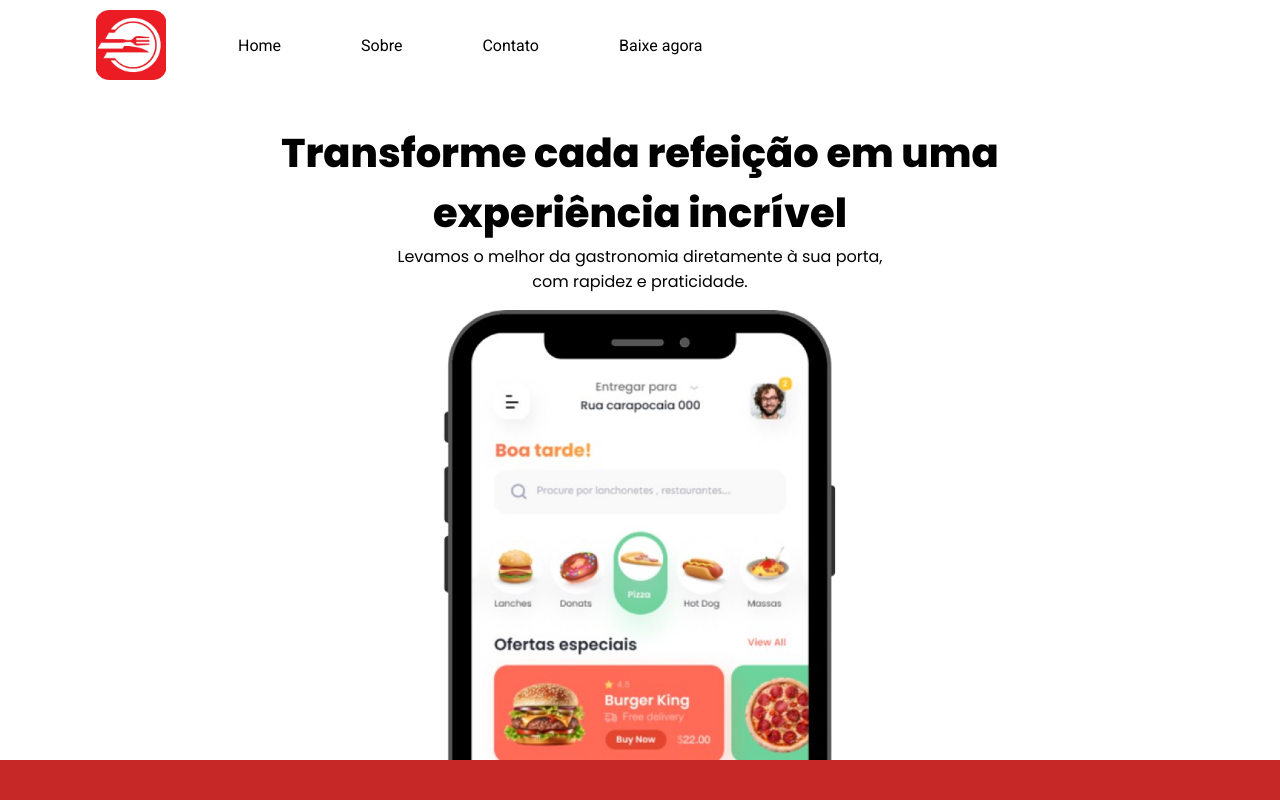
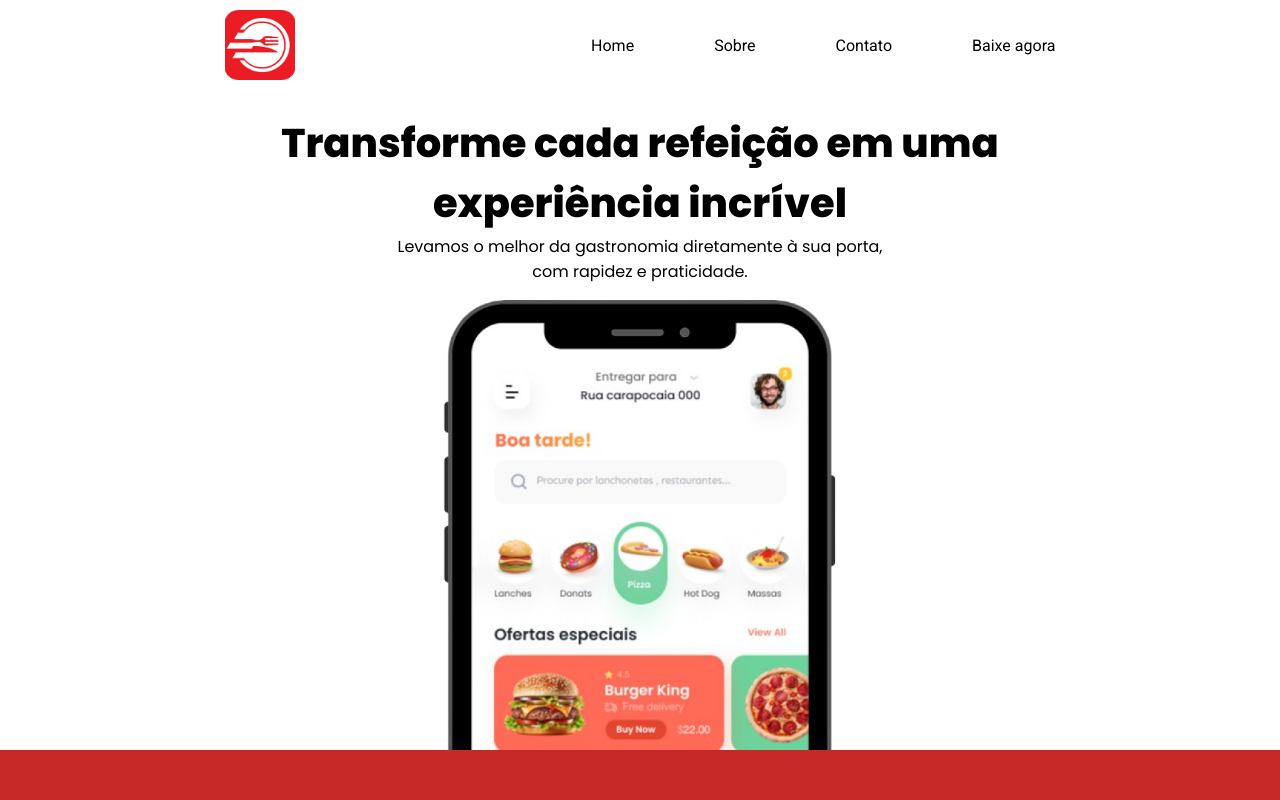
Before and after one commit to nakatadev/landingPage-GourmetON, a React (Create React App) app: page / in a window 1280 px wide. Shown: the top 800 px of the page. Built offline with nearby package versions, Linux system fonts and the light colour scheme; no server answers.

Commit message:
finalizado

```diff
--- a/package.json
+++ b/package.json
@@ -9,6 +9,7 @@
     "react": "^18.3.1",
     "react-dom": "^18.3.1",
     "react-scripts": "5.0.1",
+    "react-scroll": "^1.9.0",
     "react-swiper": "^0.1.5",
     "swiper": "^11.1.14",
     "web-vitals": "^2.1.4"
--- a/src/componentes/apresentacao/apresentacao.css
+++ b/src/componentes/apresentacao/apresentacao.css
@@ -12,6 +12,7 @@
         flex-direction: column;
         justify-content: center;
         align-items: center;
+        margin-top: 3em;
     }
     .sec1__apresentacao h1 {
         font-family: var(--font-poppins);
@@ -43,6 +44,7 @@
         flex-direction: column;
         justify-content: center;
         align-items: center;
+        margin-top: 5em;
     }
     .sec1__apresentacao h1 {
         font-family: var(--font-poppins);
--- a/src/componentes/conheca/conheca.js
+++ b/src/componentes/conheca/conheca.js
@@ -5,7 +5,7 @@ import appSec2 from '../../imagens/App login GourmetON (2).png'
 
 function Conheca() {
     return (
-        <section className="sec2__conheca">
+        <section className="sec2__conheca" id="conhecaID">
             <h2>Conheça a GourmetON</h2>
             <div className="sec2__infos">
                 <h3>O Gourmet On é o aplicativo de delivery pensado para quem busca muito mais do que apenas uma refeição.</h3>
--- a/src/componentes/formulario/formulario.css
+++ b/src/componentes/formulario/formulario.css
@@ -27,10 +27,10 @@
     padding: 10px 20px;
     border: none;
     border-radius: 10px;
-    font-size: 30px;
+    font-size: 20px;
     background-color: #d3d3d3;
     font-family: 'Poppins', sans-serif;
-    width: 400px;
+    width: 300px;
 }
 
 .formulario input::placeholder {
--- a/src/componentes/formulario/formulario.js
+++ b/src/componentes/formulario/formulario.js
@@ -3,7 +3,7 @@ import './formulario.css';
 
 function Formulario() {
     return (
-        <section className="formulario">
+        <section className="formulario" id="formularioID">
             <h1>Fique por dentro das promoções</h1>
             <form>
                 <input type="text" placeholder="Digite seu email"/>
--- a/src/componentes/header/header.css
+++ b/src/componentes/header/header.css
@@ -8,11 +8,18 @@
 /* mobile/tablet */
 @media (max-width: 991px) {
     .header {
+        position: fixed;
+        top: 0;
+        left: 0;
+        width: 100%;
+        z-index: 1000;
         display: flex;
         justify-content: center;
         align-items: center;
-        margin-left: 7.5em;
         height: 60px;
+        background-color: white;
+        color: white;
+        padding: 0 20px;
     }
     .logo {
         width: 50px;
@@ -26,6 +33,7 @@
     }
     .lista__nav li {
         font-family: var(--font-roboto);
+        color: black;
     }
     .nav__desktop {
         display: none;
@@ -36,11 +44,16 @@
 /* desktop */
 @media (min-width: 992px) {
     .header {
+        position: fixed; /* Mantém o header fixo */
+        top: 0;
+        left: 0;
+        width: 100%;
+        z-index: 1000;
         display: flex;
-        justify-content: flex-start;
+        justify-content: space-evenly;
         align-items: center;
-        margin-left: 6em;
         height: 90px;
+        background-color: white; /* Cor de fundo do header */
     }
     .logo {
         width: 70px;
@@ -53,8 +66,10 @@
         margin-left: 2em;
         list-style-type: none;
     }
-    .lista__nav li {
+    .lista__nav li, .lista__nav a{
         font-family: var(--font-roboto);
+        text-decoration: none;
+        color: black;
     }
 
 }
--- a/src/componentes/header/header.js
+++ b/src/componentes/header/header.js
@@ -1,15 +1,16 @@
 import React from 'react';
 import './header.css';
 import logo from "../../imagens/logoGourmetDesktop.png";
+
 
 function Header() {
     return (
         <header className='header'>
             <img src={logo} alt="Logo GourmetON" className="logo" />
             <ul className='lista__nav'>
-                <li className='nav__desktop'>Home</li>
-                <li className='nav__desktop'>Sobre</li>
-                <li className='nav__desktop'>Contato</li>
+                <li className='nav__desktop'><a href='#'>Home</a></li>
+                <li className='nav__desktop'><a href='#conhecaID'>Sobre</a></li>
+                <li className='nav__desktop'><a href='#formularioID'>Contato</a></li>
                 <li>Baixe agora</li>
             </ul>
         </header>
```
Also changed, not shown: src/componentes/maisvendidos/pratos.json (deleted, +0 -8 lines), 1 other file (tests, documents, lock files or other folders).
